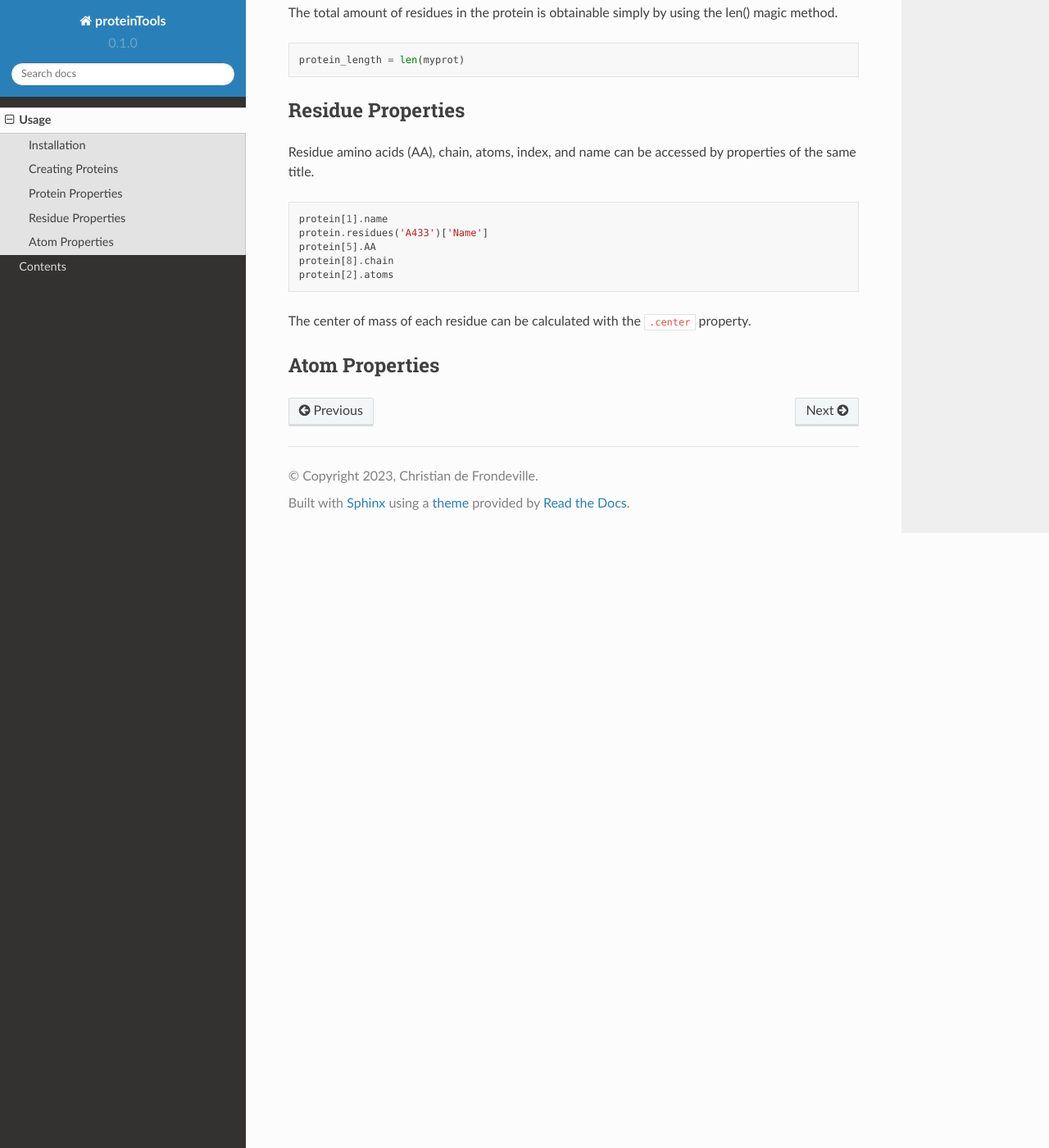
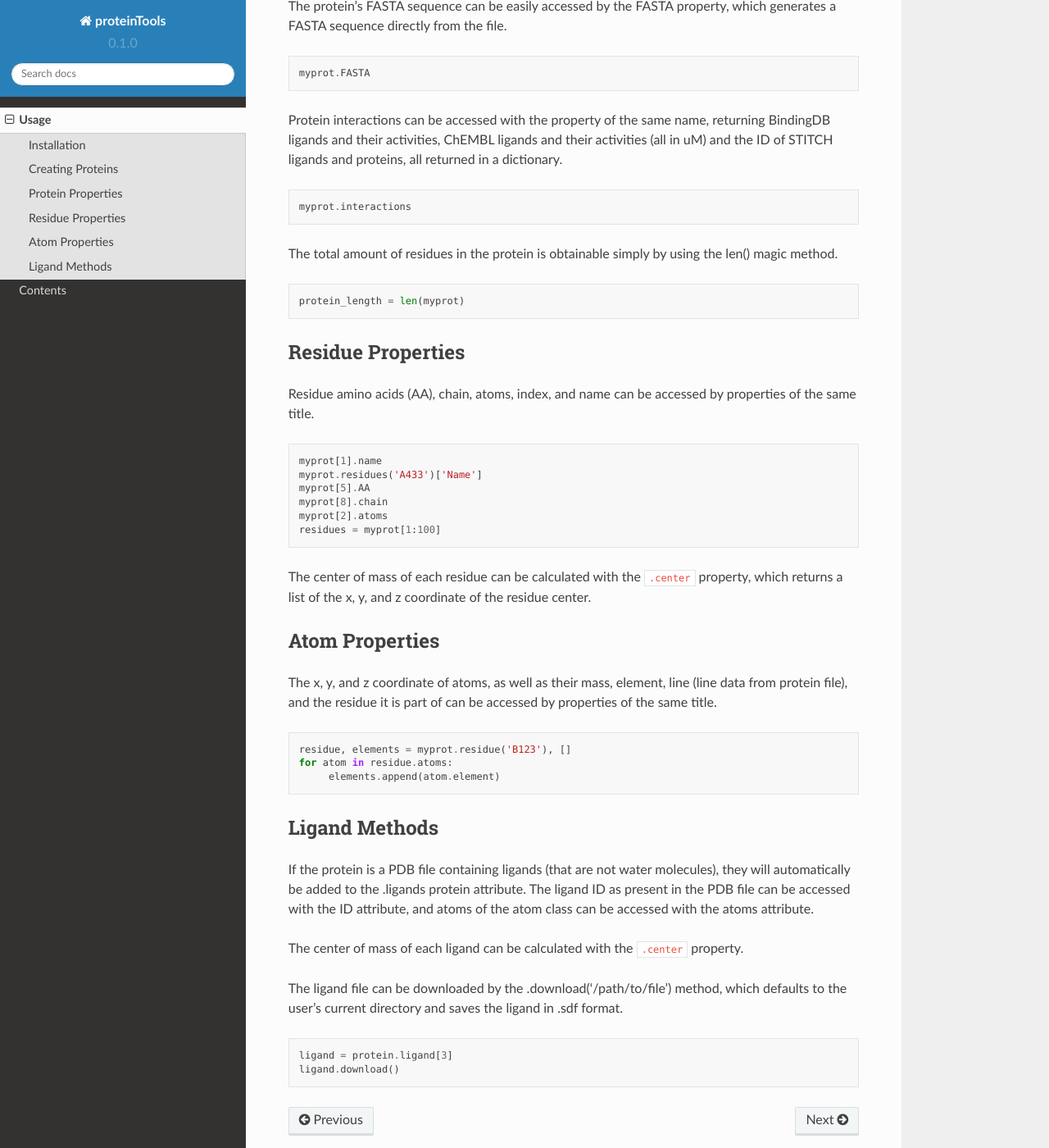
Before and after one commit to tiger1deF/proteinTools, a Sphinx documentation site: the page built from docs/source/usage.rst, in a window 1280 px wide and 1400 px high, scrolled down 1241 px. Shown: the whole window at 82% size. Built offline with Sphinx 7.4.7 and the Read the Docs theme 2.0.0, drawn with Linux system fonts in a browser that asks for light colours; some of the changed text lies outside the part shown.

Commit message:
Update usage.rst

```diff
--- a/docs/source/usage.rst
+++ b/docs/source/usage.rst
@@ -28,7 +28,7 @@ The protein file can than be downloaded to a directory (default the user's curre
 
 Protein Properties
 ------------------
-The protein's ChEMBL ID, Uniprot ID, PDB ID, and HGNC/Gene ID can all be accessed with properties of the same name
+The protein's ChEMBL ID, Uniprot ID, PDB ID, and HGNC/Gene ID can all be accessed with properties of the same name.
 
 .. code-block:: python
 
@@ -36,13 +36,26 @@ The protein's ChEMBL ID, Uniprot ID, PDB ID, and HGNC/Gene ID can all be accesse
    myprot.HGNC
    myprot.ChEMBL
 
-Residues can be queried by indexing, or by using the residues method.
+Residues can be queried by indexing as one would a list.
 
 .. code-block:: python
 
    myprot[1:3]
    myprot[100]
    myprot.residues('A_55')
+
+Residues and atoms can also be accessed via the .atoms and .residues method, which returns a series containing the properties.
+
+.. code-block:: python
+
+   myprot.residues('A_144')
+   myprot.atom(6572)
+
+The protein's FASTA sequence can be easily accessed by the FASTA property, which generates a FASTA sequence directly from the file.
+
+.. code-block:: python
+
+   myprot.FASTA
 
 Protein interactions can be accessed with the property of the same name, returning BindingDB ligands and their activities, ChEMBL ligands and their activities (all in uM) and the ID of STITCH ligands and proteins, all returned in a dictionary.
 
@@ -63,13 +76,35 @@ Residue amino acids (AA), chain, atoms, index, and name can be accessed by prope
 
 .. code-block:: python
 
-   protein[1].name
-   protein.residues('A433')['Name']
-   protein[5].AA
-   protein[8].chain
-   protein[2].atoms
+   myprot[1].name
+   myprot.residues('A433')['Name']
+   myprot[5].AA
+   myprot[8].chain
+   myprot[2].atoms
+   residues = myprot[1:100]
 
-The center of mass of each residue can be calculated with the ``.center`` property.
+The center of mass of each residue can be calculated with the ``.center`` property, which returns a list of the x, y, and z coordinate of the residue center.
 
 Atom Properties
 ----------------
+
+The x, y, and z coordinate of atoms, as well as their mass, element, line (line data from protein file), and the residue it is part of can be accessed by properties of the same title.
+
+.. code-block:: python
+
+   residue, elements = myprot.residue('B123'), []
+   for atom in residue.atoms:
+        elements.append(atom.element)
+
+Ligand Methods
+--------------
+If the protein is a PDB file containing ligands (that are not water molecules), they will automatically be added to the .ligands protein attribute. The ligand ID as present in the PDB file can be accessed with the ID attribute, and atoms of the atom class can be accessed with the atoms attribute.
+
+The center of mass of each ligand can be calculated with the ``.center`` property.
+
+The ligand file can be downloaded by the .download('/path/to/file') method, which defaults to the user's current directory and saves the ligand in .sdf format.
+
+.. code-block:: python
+
+   ligand = protein.ligand[3]
+   ligand.download()
```
Also changed, not shown: other parts of docs/source/usage.rst (+1 -1 lines).
